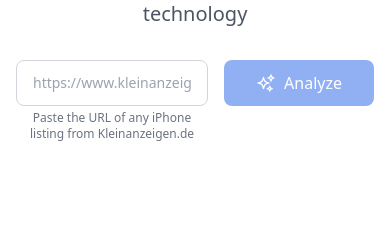
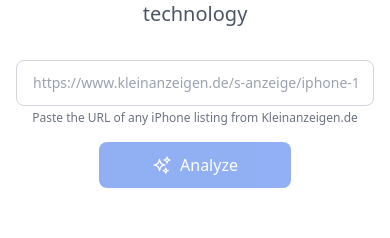
Before and after one commit to pazaitis/kleinanzeigengpt, a Next.js app: page / in a window 390 px wide. Shown: the part 272-510 px from the top of the page. Built offline with nearby package versions, Linux system fonts and the light colour scheme; no server answers; the database is empty.

Commit message:
Update application

```diff
--- a/pages/index.js
+++ b/pages/index.js
@@ -260,7 +260,7 @@
               Track and analyze iPhone listings on Kleinanzeigen with advanced AI technology
             </p>
             <div className="flex flex-col items-center space-y-2 max-w-3xl mx-auto">
-              <div className="flex w-full space-x-4">
+              <div className="flex flex-col sm:flex-row w-full sm:space-x-4 space-y-4 sm:space-y-0">
                 <div className="flex-1">
                   <input
                     type="text"
@@ -277,7 +277,7 @@
                 <button
                   onClick={handleAnalyze}
                   disabled={isAnalyzing || !listingUrl}
-                  className="bg-blue-600 text-white px-8 py-3 rounded-lg hover:bg-blue-700 transition-colors inline-flex items-center space-x-2 h-[46px] disabled:opacity-50 disabled:cursor-not-allowed"
+                  className="mx-auto w-48 sm:w-auto bg-blue-600 text-white px-8 py-3 rounded-lg hover:bg-blue-700 transition-colors inline-flex items-center justify-center space-x-2 h-[46px] disabled:opacity-50 disabled:cursor-not-allowed"
                 >
                   <SparklesIcon className="h-5 w-5" />
                   <span>{isAnalyzing ? 'Analyzing...' : 'Analyze'}</span>
```
